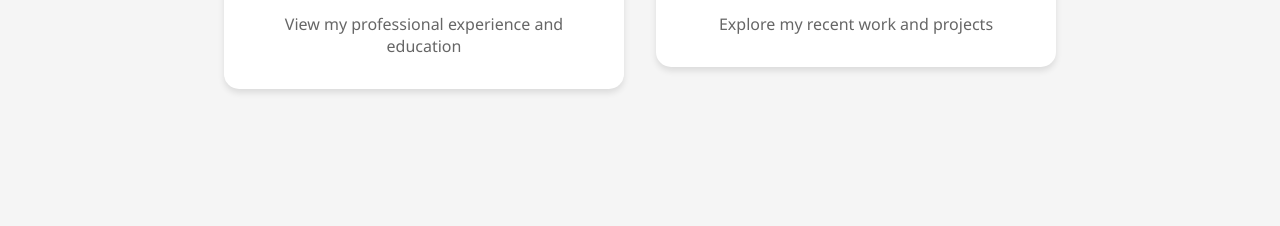
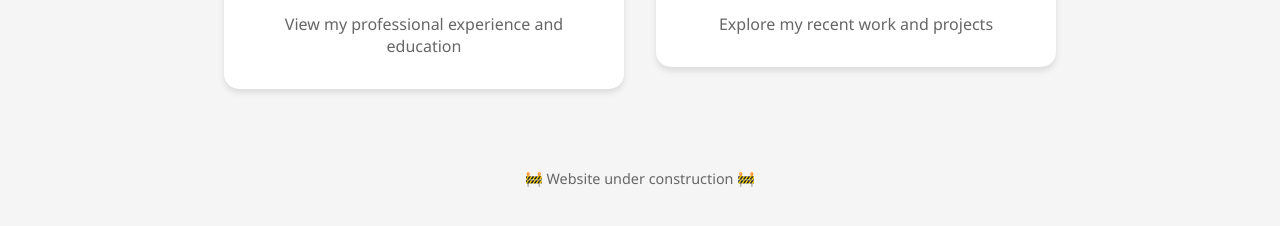
Before and after one commit to sameersalah/personal_website, a plain HTML site: page index.html in a window 1280 px wide. Shown: the part 432-658 px from the top of the page. Drawn offline with Linux system fonts and the light colour scheme.

Commit message:
added construction note

```diff
--- a/index.html
+++ b/index.html
@@ -33,7 +33,13 @@
           <h2>Projects</h2>
           <p>Explore my recent work and projects</p>
         </div>
+      </a>
     </div>
 
+    <div class="construction-notice">
+      <p>🚧 Website under construction 🚧</p>
+    </div>
+
+    <script src="script2.js"></script>
   </body>
 </html>
--- a/style.css
+++ b/style.css
@@ -202,3 +202,15 @@ img {
 	color: #666;
 	margin: 0;
 }
+
+.construction-notice {
+	text-align: center;
+	margin-top: 2rem;
+	padding: 1rem;
+	color: #666;
+	font-size: 0.9rem;
+}
+
+.construction-notice p {
+	margin: 0;
+}
```
Also changed, not shown: CV.html (+3 -0 lines), projects.html (+3 -0 lines), 1 other file.
